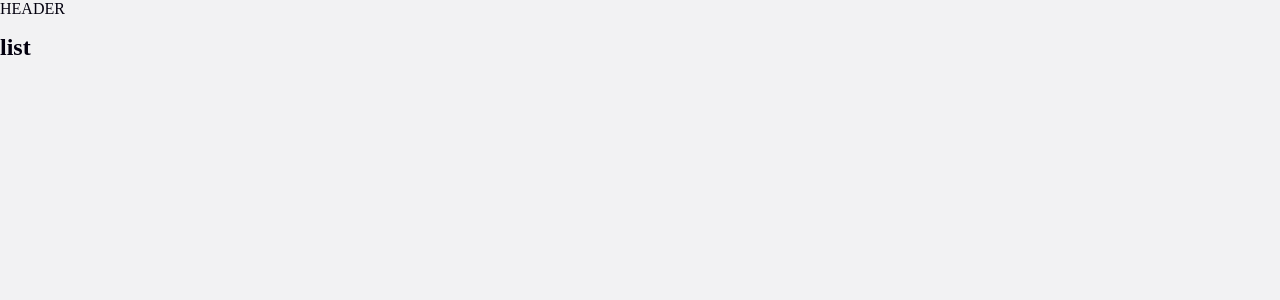
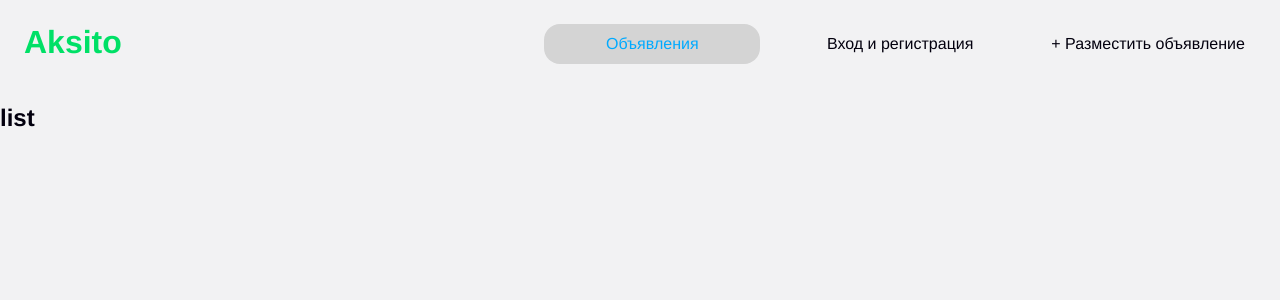
Before and after one commit to akseee/aksito, a React (Vite) app in the folder client/: page / in a window 1280 px wide. Shown: the top 300 px of the page. Built offline with nearby package versions, Linux system fonts and the light colour scheme.

Commit message:
feat: complte ui for header

```diff
--- a/client/package.json
+++ b/client/package.json
@@ -11,6 +11,7 @@
   },
   "dependencies": {
     "@reduxjs/toolkit": "^2.5.1",
+    "clsx": "^2.1.1",
     "react": "^19.0.0",
     "react-dom": "^19.0.0",
     "react-redux": "^9.2.0",
--- a/client/src/components/app/app.module.css
+++ b/client/src/components/app/app.module.css
@@ -1,8 +1,14 @@
+body {
+  font-family: "Franklin Gothic Medium", "Arial Narrow", Arial, sans-serif;
+  background-color: var(--background-color);
+}
+
 .app {
   display: flex;
   flex-direction: column;
   gap: 1rem;
+  max-width: 1280px;
   height: 100vh;
+  margin: 0 auto;
   color: var(--color);
-  background-color: var(--background-color);
 }
--- a/client/src/components/app/app.tsx
+++ b/client/src/components/app/app.tsx
@@ -1,7 +1,14 @@
+import styles from "./app.module.css";
+
 import { Route, Routes } from "react-router-dom";
 import { AppHeader } from "../app-header/app-header";
-import styles from "./app.module.css";
-import { NotFound404, ListPage, ItemPage, FormEditPage } from "@/pages";
+import {
+  NotFound404,
+  ListPage,
+  ItemPage,
+  FormEditPage,
+  LoginPage,
+} from "@/pages";
 
 const App = () => {
   return (
@@ -12,8 +19,8 @@ const App = () => {
         <Route path="/" element={<ListPage />} />
         <Route path="/form" element={<FormEditPage />} />
         <Route path="/item/:id" element={<ItemPage />} />
-        {/* <Route path="/login" element={<LoginPage />} />
-        <Route path="/register" element={<RegisterPage />} /> */}
+        <Route path="/login" element={<LoginPage />} />
+        {/*    <Route path="/register" element={<RegisterPage />} /> */}
       </Routes>
     </div>
   );
--- a/client/src/components/ui/app-header/app-header.module.css
+++ b/client/src/components/ui/app-header/app-header.module.css
@@ -0,0 +1,35 @@
+.header {
+  display: flex;
+  justify-content: space-between;
+  gap: 2rem;
+  width: 100%;
+  padding: 1.5rem;
+}
+
+.nav {
+  display: grid;
+  grid-template-columns: repeat(3, 1fr);
+  align-content: center;
+  gap: 2rem;
+  height: 100%;
+}
+
+.link {
+  border-radius: 1rem;
+  padding: 0.7rem;
+  text-align: center;
+  transition: background-color 0.3s ease-in-out;
+}
+
+.link:hover {
+  background-color: var(--background-color-lighter);
+}
+
+.active {
+  color: var(--blue);
+  background-color: var(--background-color-darker);
+}
+
+.title {
+  color: var(--green);
+}
--- a/client/src/components/ui/app-header/app-header.tsx
+++ b/client/src/components/ui/app-header/app-header.tsx
@@ -1,3 +1,39 @@
 import { FC } from "react";
+import styles from "./app-header.module.css";
+import { NavLink } from "react-router-dom";
+import { Link } from "react-router-dom";
+import clsx from "clsx";
 
-export const AppHeaderUI: FC = () => <header>HEADER</header>;
+export const AppHeaderUI: FC = () => (
+  <header className={styles.header}>
+    <h1 className={styles.title}>
+      <Link to="/">Aksito</Link>
+    </h1>
+    <nav className={styles.nav}>
+      <NavLink
+        to="/"
+        className={({ isActive }) =>
+          isActive ? clsx(styles.active, styles.link) : styles.link
+        }
+      >
+        Объявления
+      </NavLink>
+      <NavLink
+        to="/login"
+        className={({ isActive }) =>
+          isActive ? clsx(styles.active, styles.link) : styles.link
+        }
+      >
+        Вход и регистрация
+      </NavLink>
+      <NavLink
+        to="/form"
+        className={({ isActive }) =>
+          isActive ? clsx(styles.active, styles.link) : styles.link
+        }
+      >
+        + Разместить объявление
+      </NavLink>
+    </nav>
+  </header>
+);
--- a/client/src/index.css
+++ b/client/src/index.css
@@ -1,6 +1,12 @@
 :root {
   --background-color: #f2f2f3;
+  --background-color-darker: #d4d4d4;
+  --background-color-lighter: #ffffff;
   --color: #03000e;
+  --purple: : #965eeb;
+  --green: #00e066;
+  --blue: #00aaff;
+  --red: #ff4053;
 }
 
 *,
```
Also changed, not shown: 1 other file (tests, documents, lock files or other folders).
